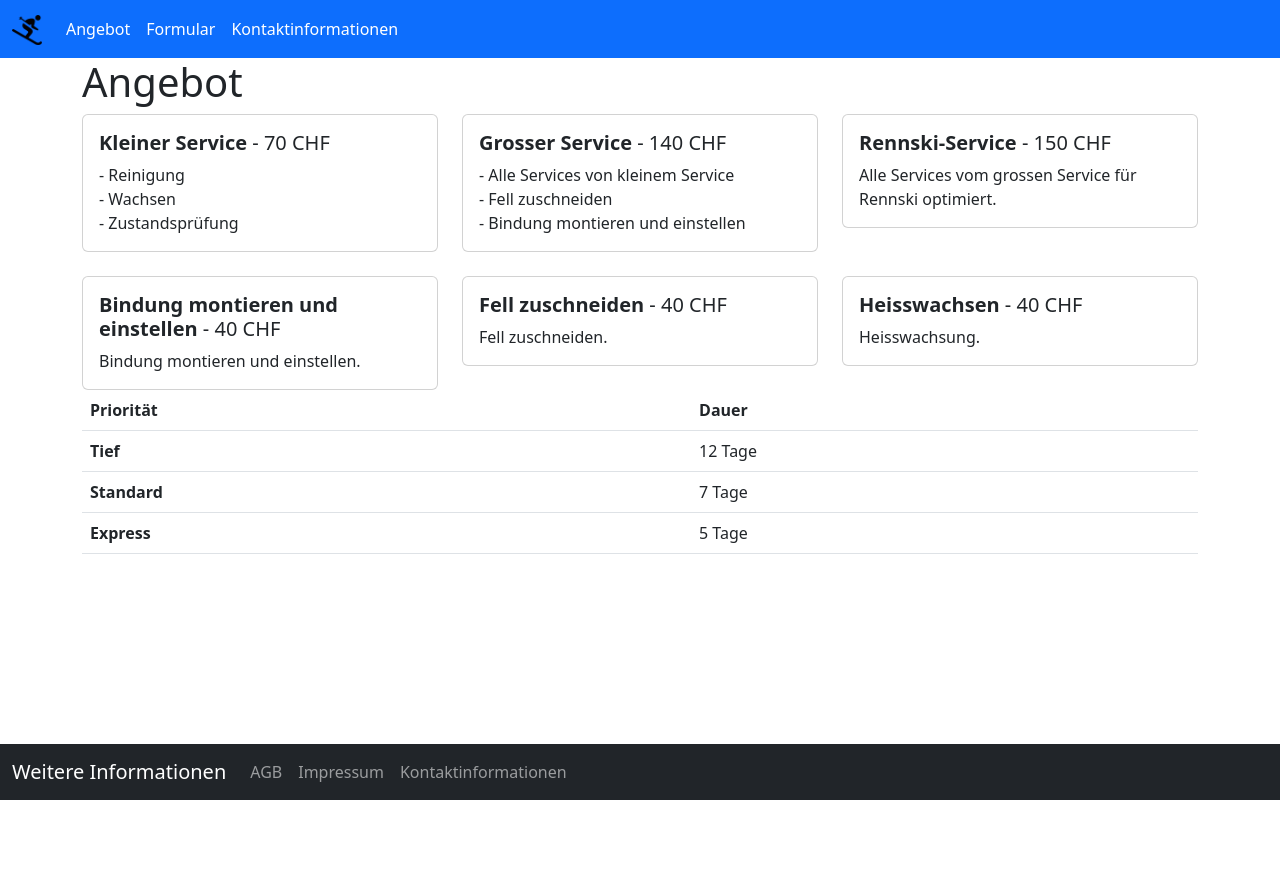
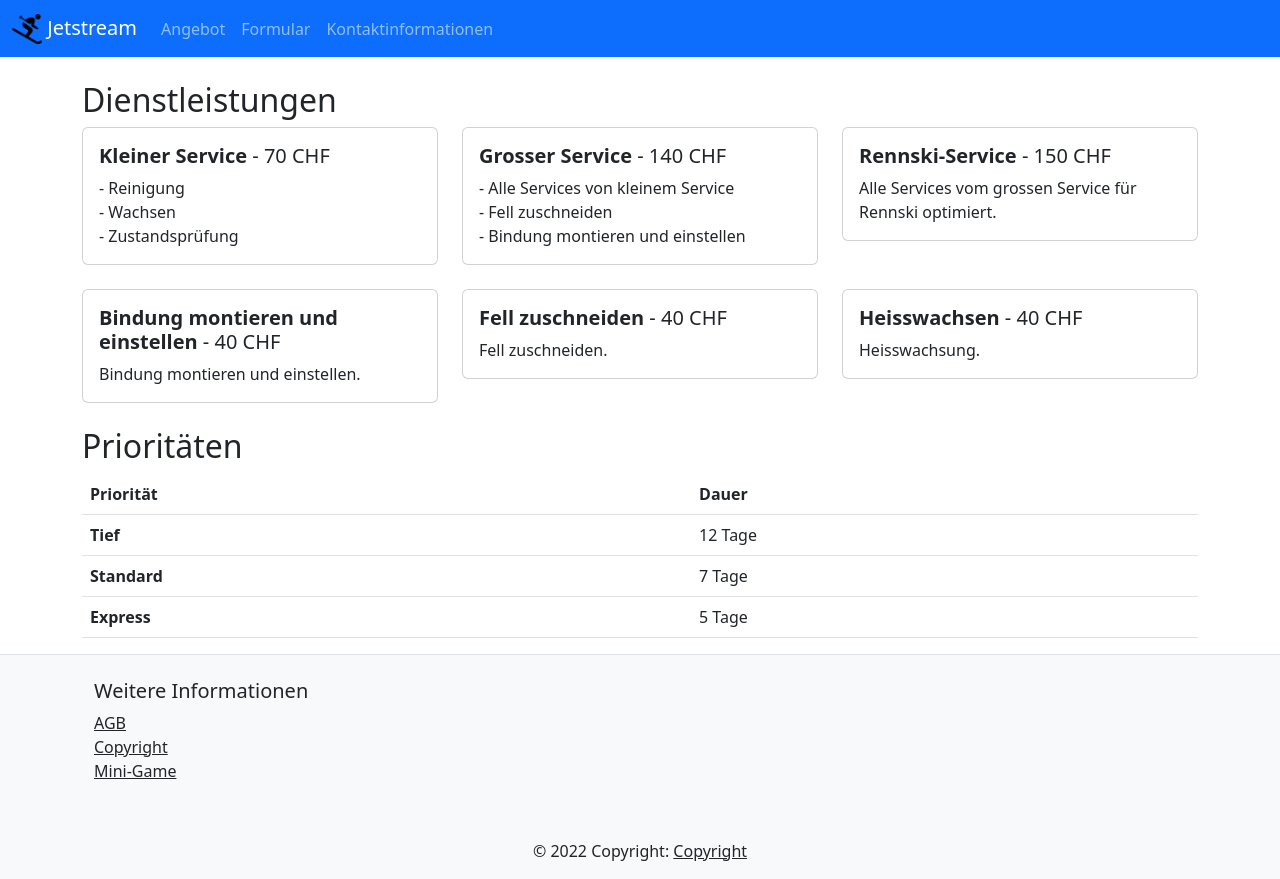
Before and after one commit to alexanderternst/M294-WebseiteBootstrap, a plain HTML site: page Angebot.html in a window 1280 px wide. Before the commit the page ends 800 px from the top, so only its background shows below. Drawn offline with nearby package versions, Linux system fonts and the light colour scheme.

Commit message:
Angebot V1.2

```diff
--- a/Angebot.html
+++ b/Angebot.html
@@ -18,24 +18,29 @@
     <nav class="navbar navbar-expand-lg navbar-dark bg-primary static-top">
         <div class="container-fluid">
             <a class="navbar-brand" href="index.html">
-                <img src="bilder/logo.png" alt="" height="30px">
+                <img src="bilder/logo.png" alt="" height="30px"
+                    class="d-inline-block align-text-top">
+                 Jetstream
             </a>
-            <button class="navbar-toggler" type="button" data-bs-toggle="collapse" data-bs-target="#navbarNavAltMarkup"
-                aria-controls="navbarNavAltMarkup" aria-expanded="false" aria-label="Toggle navigation">
+
+            <button class="navbar-toggler" type="button" data-bs-toggle="collapse" data-bs-target="#navbarCollapse"
+                aria-controls="navbarCollapse" aria-expanded="false" aria-label="Toggle navigation">
                 <span class="navbar-toggler-icon"></span>
             </button>
-            <div class="collapse navbar-collapse" id="navbarNavAltMarkup">
+            <div class="collapse navbar-collapse" id="navbarCollapse">
                 <div class="navbar-nav">
-                    <a class="nav-link active" aria-current="page" href="Angebot.html">Angebot</a>
-                    <a class="nav-link active" aria-current="page" href="Formular.html">Formular</a>
-                    <a class="nav-link active" aria-current="page" href="Kontaktinformationen.html">Kontaktinformationen</a>
+                    <a class="nav-link disable" aria-current="page" href="Angebot.html">Angebot</a>
+                    <a class="nav-link disable" aria-current="page" href="Formular.html">Formular</a>
+                    <a class="nav-link disable" aria-current="page"
+                        href="Kontaktinformationen.html">Kontaktinformationen</a>
                 </div>
             </div>
         </div>
     </nav>
 
     <div class="container">
-        <h1>Angebot</h1>
+        <br>
+        <h2>Dienstleistungen</h2>
         <!-- Cards indenen unsere Angebote kurz beschrieben werden -->
         <div class="row">
             <div class="col-sm-4">
@@ -97,6 +102,8 @@
             </div>
         </div>
 
+        <br>
+        <h2>Prioritäten</h2>
         <table class="table">
             <thead>
               <tr>
@@ -121,22 +128,43 @@
           </table>
     </div>
 
-    <nav class="navbar fixed-bottom navbar-expand-lg navbar-dark bg-dark">
-        <div class="container-fluid">
-            <a class="navbar-brand" href="#">Weitere Informationen</a>
-            <button class="navbar-toggler" type="button" data-bs-toggle="collapse" data-bs-target="#navbarNavAltMarkup"
-                aria-controls="navbarNavAltMarkup" aria-expanded="false" aria-label="Toggle navigation">
-                <span class="navbar-toggler-icon"></span>
-            </button>
-            <div class="collapse navbar-collapse" id="navbarNavAltMarkup">
-                <div class="navbar-nav">
-                    <a class="nav-link disable" aria-current="page" href="">AGB</a>
-                    <a class="nav-link disable" aria-current="page" href="">Impressum</a>
-                    <a class="nav-link disable" aria-current="page" href="">Kontaktinformationen</a>
+    <footer class="bg-light border-top">
+
+        <div class="container p-4">
+
+            <div class="row">
+
+                <div class="col-lg-6">
+                    <h5>Weitere Informationen</h5>
+
+                    <ul class="list-unstyled">
+                        <li>
+                            <a href="agb.html" class="text-dark">AGB</a>
+                        </li>
+                        <li>
+                            <a href="copyright.html" class="text-dark">Copyright</a>
+                        </li>
+                        <li>
+                            <a href="FunZone.html" class="text-dark">Mini-Game</a>
+                        </li>
+
+                        <li>
+                            <a href="#!" class="text-dark"></a>
+                        </li>
+                    </ul>
                 </div>
+
             </div>
+
         </div>
-    </nav>
+
+        <!-- Copyright -->
+        <div class="text-center p-3 bg-light">
+            © 2022 Copyright:
+            <a class="text-dark" href="">Copyright</a>
+        </div>
+        <!-- Copyright -->
+    </footer>
 
     <!-- Aufrufen von Bootstrap -->
     <script src="https://cdn.jsdelivr.net/npm/bootstrap@5.2.0/dist/js/bootstrap.bundle.min.js"
```
